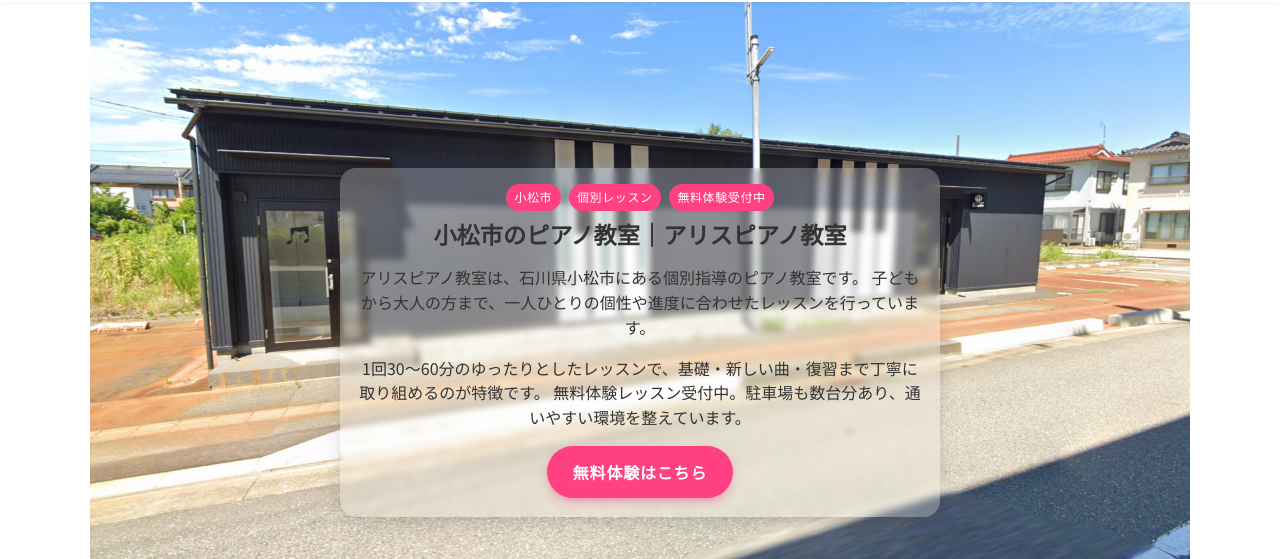
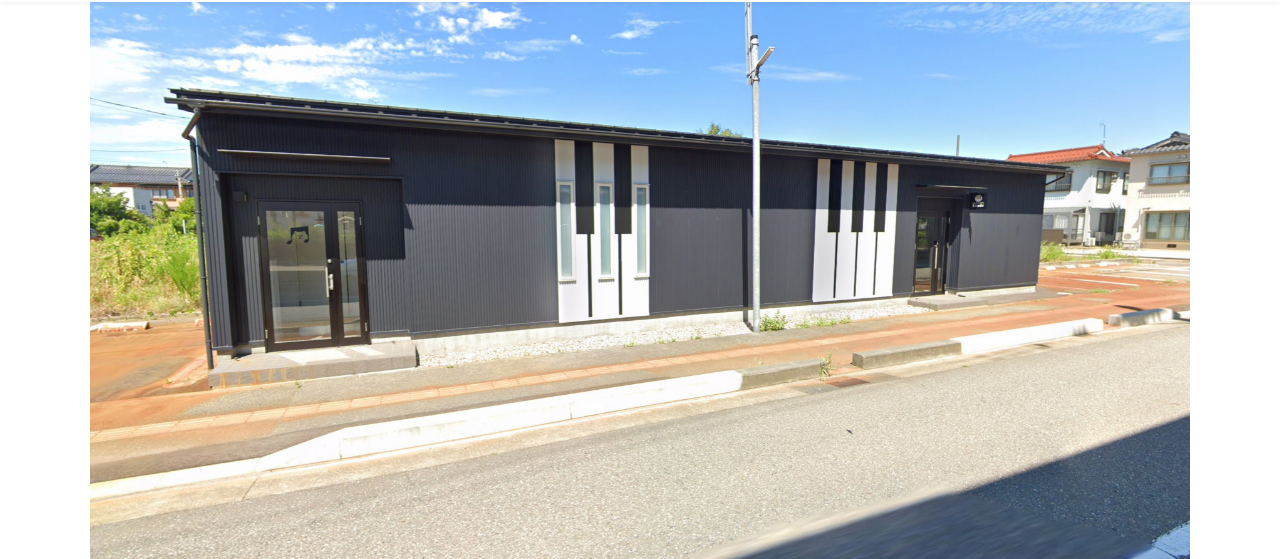
Before and after one commit to Alice-0226/alice-piano, a plain HTML site: page index.html in a window 1280 px wide. Shown: the part 60-619 px from the top of the page. Drawn offline with nearby package versions, Linux system fonts and the light colour scheme.

Commit message:
Add files via upload

```diff
--- a/index.html
+++ b/index.html
@@ -379,24 +379,6 @@
         <div class="swiper-slide"><img src="e.jpg" alt="レッスン風景1" loading="lazy"></div>
         <div class="swiper-slide"><img src="aa.jpg" alt="レッスン風景2" loading="lazy"></div>
       </div>
- <div class="hero-copy">
-    <div class="hero-badges">
-      <span class="tag">小松市</span>
-      <span class="tag">個別レッスン</span>
-      <span class="tag">無料体験受付中</span>
-    </div>
-
-    <h1>小松市のピアノ教室｜アリスピアノ教室</h1>
-
-    <p>
-      アリスピアノ教室は、石川県小松市にある個別指導のピアノ教室です。
-      子どもから大人の方まで、一人ひとりの個性や進度に合わせたレッスンを行っています。
-    </p>
-
-    <p>
-      1回30～60分のゆったりとしたレッスンで、基礎・新しい曲・復習まで丁寧に取り組めるのが特徴です。
-      無料体験レッスン受付中。駐車場も数台分あり、通いやすい環境を整えています。
-    </p>
 
     <a href="#contact" class="cta-btn">無料体験はこちら</a>
   </div>
```
